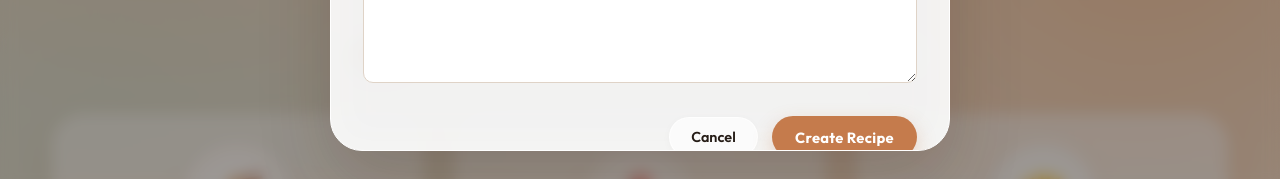
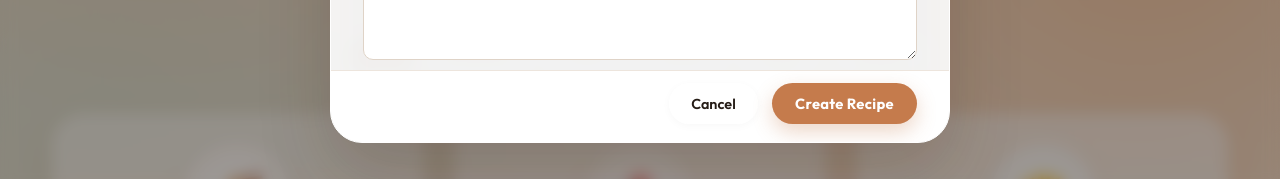
Before and after one commit to Jeswin44/recipe-book-mern, a React (Vite) app in the folder frontend/: page / in a window 1280 px wide. Both pictures are taken after a click on the button "Add Recipe". Shown: the part 609-788 px from the top of the page. Built offline with nearby package versions, Linux system fonts and the light colour scheme; no server answers; a web font is replaced by a local one.

Commit message:
fix: make modal footer sticky and prevent button cutoff with custom scrollbar

```diff
--- a/frontend/src/components/RecipeModal.jsx
+++ b/frontend/src/components/RecipeModal.jsx
@@ -120,6 +120,7 @@ const RecipeModal = ({ isOpen, onClose, onSave, recipeToEdit }) => {
         )}
 
         <form onSubmit={handleSubmit} className="recipe-form">
+          <div className="form-fields-scrollable">
             <div className="form-group">
               <label className="form-label" htmlFor="recipe-title">
                 Recipe Name <span className="required-star">*</span>
@@ -195,13 +196,14 @@ const RecipeModal = ({ isOpen, onClose, onSave, recipeToEdit }) => {
               </label>
               <textarea
                 id="recipe-instructions"
-              rows="5"
+                rows="4"
                 className="form-textarea"
                 placeholder="Describe the step-by-step cooking process clearly..."
                 value={instructions}
                 onChange={(e) => setInstructions(e.target.value)}
                 disabled={isSubmitting}
               />
+            </div>
           </div>
 
           <div className="modal-footer">
--- a/frontend/src/styles/index.css
+++ b/frontend/src/styles/index.css
@@ -730,11 +730,14 @@ button {
 
 .form-modal {
   max-width: 620px;
+  max-height: 88vh;
+  overflow: hidden;
 }
 
 .detail-modal {
   max-width: 680px;
   padding: 2.25rem;
+  max-height: 88vh;
   overflow-y: auto;
 }
 
@@ -750,6 +753,7 @@ button {
   align-items: flex-start;
   justify-content: space-between;
   border-bottom: 1px solid rgba(229, 218, 207, 0.6);
+  flex-shrink: 0;
 }
 
 .detail-modal .modal-header {
@@ -786,13 +790,57 @@ button {
   color: var(--color-text-main);
 }
 
-/* Form Controls */
+/* Form Controls & Smooth Scroll */
 .recipe-form {
-  padding: 1.75rem 2rem;
   display: flex;
   flex-direction: column;
-  gap: 1.35rem;
+  flex: 1;
+  min-height: 0;
+  overflow: hidden;
+}
+
+.form-fields-scrollable {
+  padding: 1.5rem 2rem;
+  display: flex;
+  flex-direction: column;
+  gap: 1.25rem;
   overflow-y: auto;
+  flex: 1;
+  min-height: 0;
+}
+
+/* Custom sleek scrollbar */
+.form-fields-scrollable::-webkit-scrollbar,
+.detail-modal::-webkit-scrollbar {
+  width: 6px;
+}
+
+.form-fields-scrollable::-webkit-scrollbar-track,
+.detail-modal::-webkit-scrollbar-track {
+  background: rgba(0, 0, 0, 0.03);
+  border-radius: 4px;
+}
+
+.form-fields-scrollable::-webkit-scrollbar-thumb,
+.detail-modal::-webkit-scrollbar-thumb {
+  background: rgba(197, 123, 76, 0.35);
+  border-radius: 4px;
+}
+
+.form-fields-scrollable::-webkit-scrollbar-thumb:hover,
+.detail-modal::-webkit-scrollbar-thumb:hover {
+  background: rgba(197, 123, 76, 0.6);
+}
+
+.modal-footer {
+  padding: 1.1rem 2rem;
+  background: rgba(255, 255, 255, 0.96);
+  border-top: 1px solid rgba(229, 218, 207, 0.7);
+  display: flex;
+  align-items: center;
+  justify-content: flex-end;
+  gap: 0.85rem;
+  flex-shrink: 0;
 }
 
 .form-alert-error {
```
Lines whose indentation alone changed are shown as unchanged.
